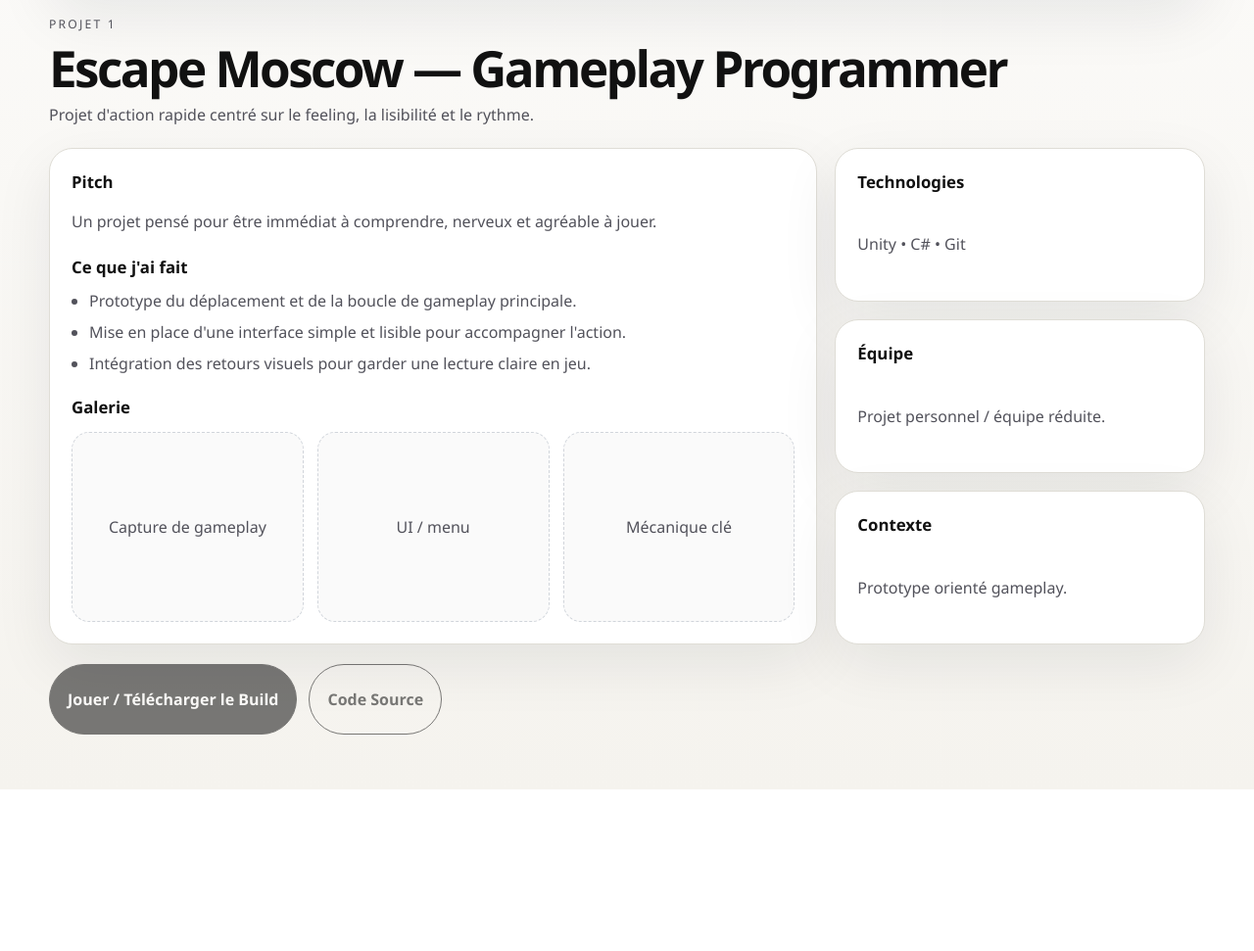
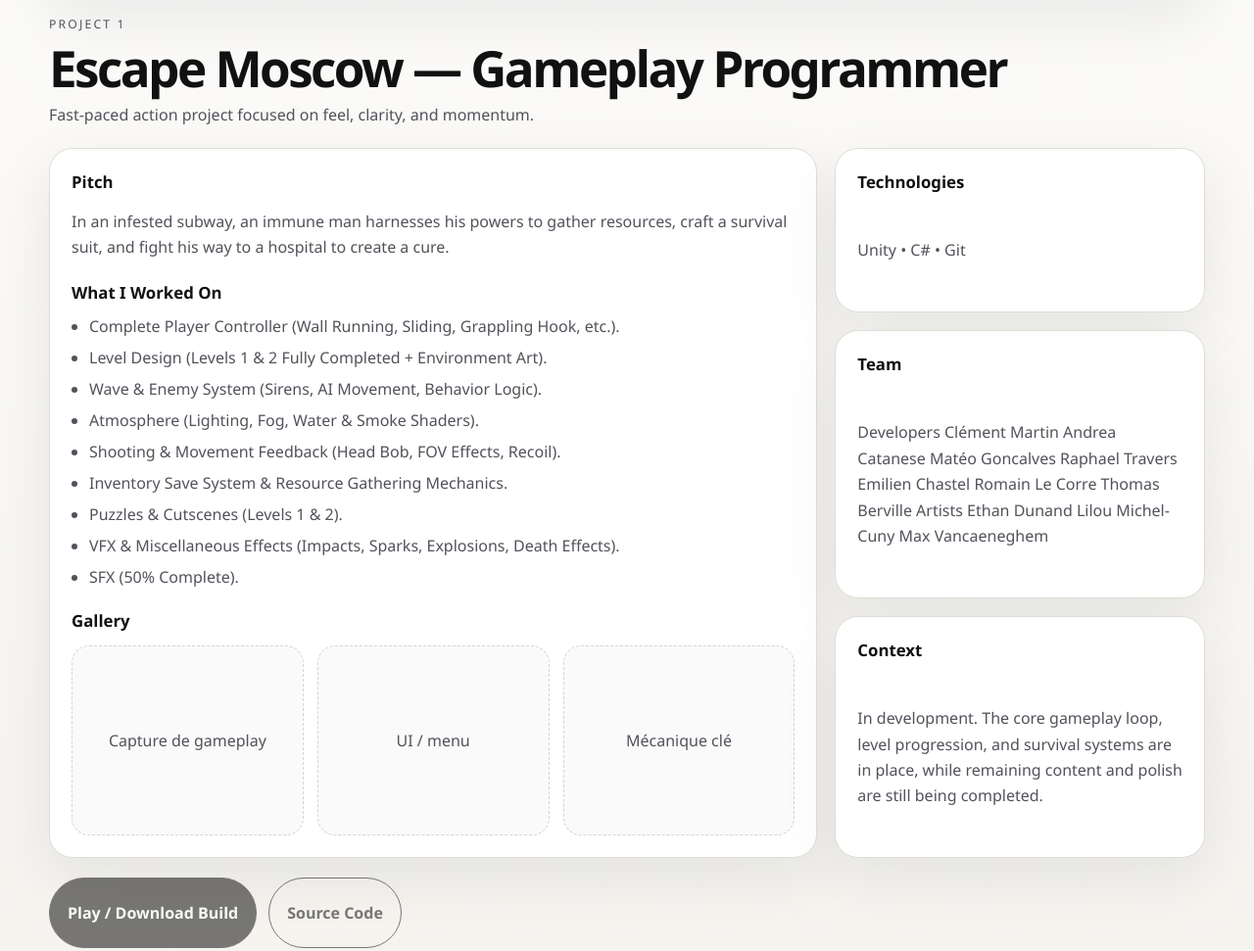
Before and after one commit to ucilla/game-dev-portfolio, a website: page pages/projet1.html in a window 1280 px wide. Shown: the part 652-1623 px from the top of the page at 98% size. Before the commit the page ends 1458 px from the top, so only its background shows below. Drawn offline with Linux system fonts and the light colour scheme.

Commit message:
escape Moscow page

```diff
--- a/assets/portfolio-shell.js
+++ b/assets/portfolio-shell.js
@@ -6,16 +6,22 @@
       role: 'Gameplay Programmer',
       path: 'pages/projet1.html',
       variant: 'featured',
-      summary: 'Projet d\'action rapide centré sur le feeling, la lisibilité et le rythme.',
-      pitch: 'Un projet pensé pour être immédiat à comprendre, nerveux et agréable à jouer.',
+      summary: 'Fast-paced action project focused on feel, clarity, and momentum.',
+      pitch: 'In an infested subway, an immune man harnesses his powers to gather resources, craft a survival suit, and fight his way to a hospital to create a cure.',
       bullets: [
-        'Prototype du déplacement et de la boucle de gameplay principale.',
-        'Mise en place d\'une interface simple et lisible pour accompagner l\'action.',
-        'Intégration des retours visuels pour garder une lecture claire en jeu.'
+        'Complete Player Controller (Wall Running, Sliding, Grappling Hook, etc.).',
+        'Level Design (Levels 1 & 2 Fully Completed + Environment Art).',
+        'Wave & Enemy System (Sirens, AI Movement, Behavior Logic).',
+        'Atmosphere (Lighting, Fog, Water & Smoke Shaders).',
+        'Shooting & Movement Feedback (Head Bob, FOV Effects, Recoil).',
+        'Inventory Save System & Resource Gathering Mechanics.',
+        'Puzzles & Cutscenes (Levels 1 & 2).',
+        'VFX & Miscellaneous Effects (Impacts, Sparks, Explosions, Death Effects).',
+        'SFX (50% Complete).'
       ],
       tech: ['Unity', 'C#', 'Git'],
-      team: 'Projet personnel / équipe réduite.',
-      context: 'Prototype orienté gameplay.',
+      team: 'Developers\n\nClément Martin\nAndrea Catanese\nMatéo Goncalves\nRaphael Travers\nEmilien Chastel\nRomain Le Corre\nThomas Berville\n\nArtists\n\nEthan Dunand\nLilou Michel-Cuny\nMax Vancaeneghem',
+      context: 'In development. The core gameplay loop, level progression, and survival systems are in place, while remaining content and polish are still being completed.',
       build: '',
       source: '',
       trailer: 'Trailer gameplay à intégrer.',
@@ -213,17 +219,17 @@
 
   const renderProjectPage = (project) => {
     const buildButton = project.build
-      ? `<a class="btn btn-primary" href="${project.build}" target="_blank" rel="noreferrer">Jouer / Télécharger le Build</a>`
-      : '<span class="btn btn-primary is-disabled">Jouer / Télécharger le Build</span>';
+      ? `<a class="btn btn-primary" href="${project.build}" target="_blank" rel="noreferrer">Play / Download Build</a>`
+      : '<span class="btn btn-primary is-disabled">Play / Download Build</span>';
 
     const sourceButton = project.source
-      ? `<a class="btn" href="${project.source}" target="_blank" rel="noreferrer">Code Source</a>`
-      : '<span class="btn is-disabled">Code Source</span>';
+      ? `<a class="btn" href="${project.source}" target="_blank" rel="noreferrer">Source Code</a>`
+      : '<span class="btn is-disabled">Source Code</span>';
 
     document.title = `${project.title} - Portfolio`;
     document.body.innerHTML = `
       <main class="portfolio-shell project-shell">
-        <a class="back-link" href="../Site.html">← Retour au portfolio</a>
+        <a class="back-link" href="../Site.html">← Back to portfolio</a>
 
         <section class="project-hero">
           <div class="media">
@@ -236,7 +242,7 @@
           </div>
           <div class="project-title-row">
             <div>
-              <p class="site-kicker">Projet ${escapeHtml(project.id)}</p>
+              <p class="site-kicker">Project ${escapeHtml(project.id)}</p>
               <h1 class="project-title">${escapeHtml(project.title)} — ${escapeHtml(project.role)}</h1>
               <p class="project-role">${escapeHtml(project.summary)}</p>
             </div>
@@ -248,12 +254,12 @@
             <h2>Pitch</h2>
             <p>${escapeHtml(project.pitch)}</p>
 
-            <h2>Ce que j\'ai fait</h2>
+            <h2>What I Worked On</h2>
             <ul class="list description-list">
               ${renderListItems(project.bullets)}
             </ul>
 
-            <h2>Galerie</h2>
+            <h2>Gallery</h2>
             <div class="grid">
               ${project.gallery.map((item) => `<div class="shot">${escapeHtml(item)}</div>`).join('')}
             </div>
@@ -265,11 +271,11 @@
               <p>${project.tech.map(escapeHtml).join(' • ')}</p>
             </div>
             <div class="panel meta-block">
-              <h2>Équipe</h2>
+              <h2>Team</h2>
               <p>${escapeHtml(project.team)}</p>
             </div>
             <div class="panel meta-block">
-              <h2>Contexte</h2>
+              <h2>Context</h2>
               <p>${escapeHtml(project.context)}</p>
             </div>
           </aside>
--- a/pages/projet1.html
+++ b/pages/projet1.html
@@ -1,9 +1,9 @@
 <!DOCTYPE html>
-<html lang="fr">
+<html lang="en">
 <head>
   <meta charset="UTF-8">
   <meta name="viewport" content="width=device-width, initial-scale=1.0">
-  <title>Game Jam - Portfolio</title>
+  <title>Escape Moscow - Portfolio</title>
   <script defer src="../assets/portfolio-shell.js"></script>
   <script defer src="../assets/dev-mode.js"></script>
 </head>
```
